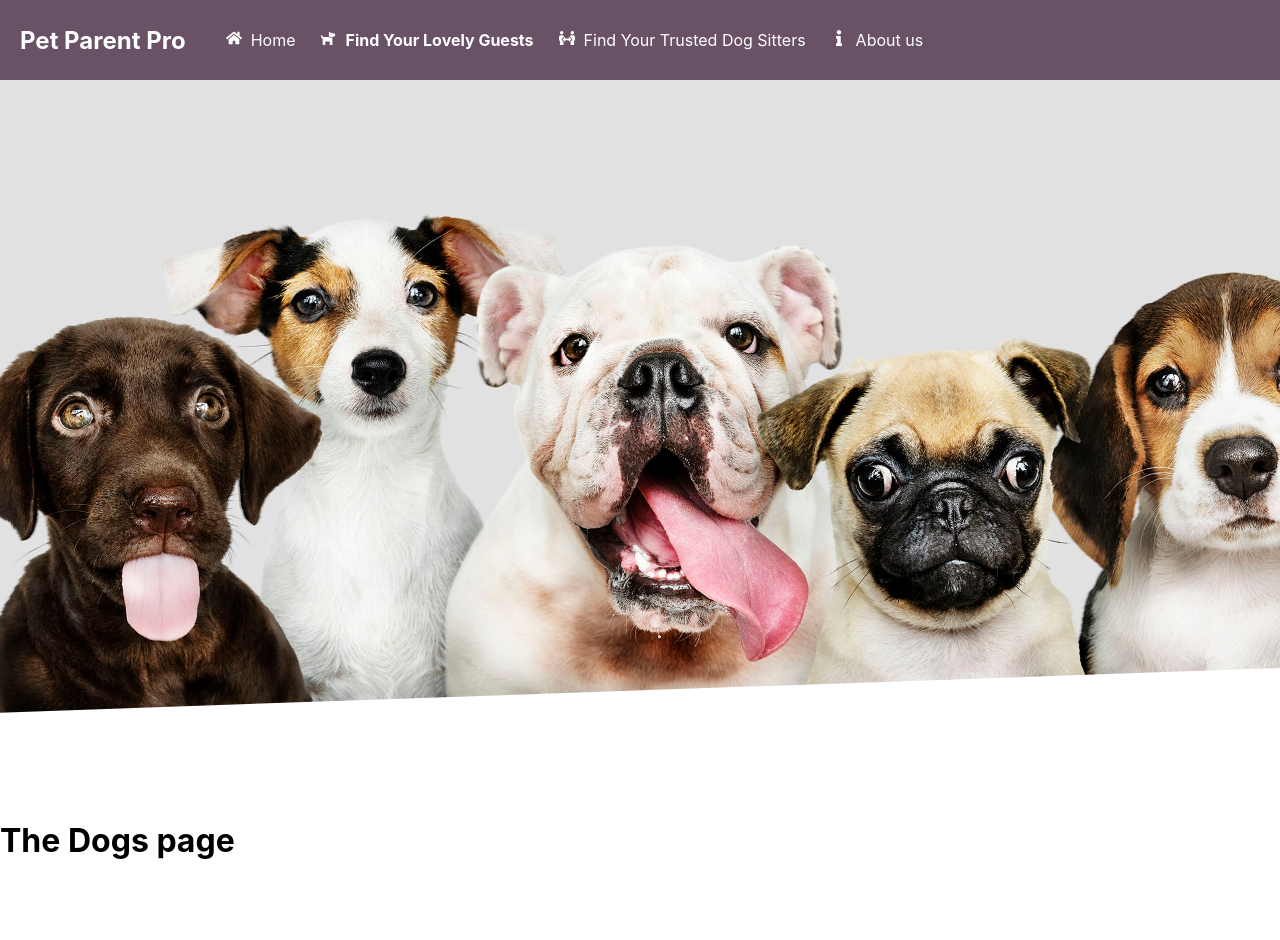
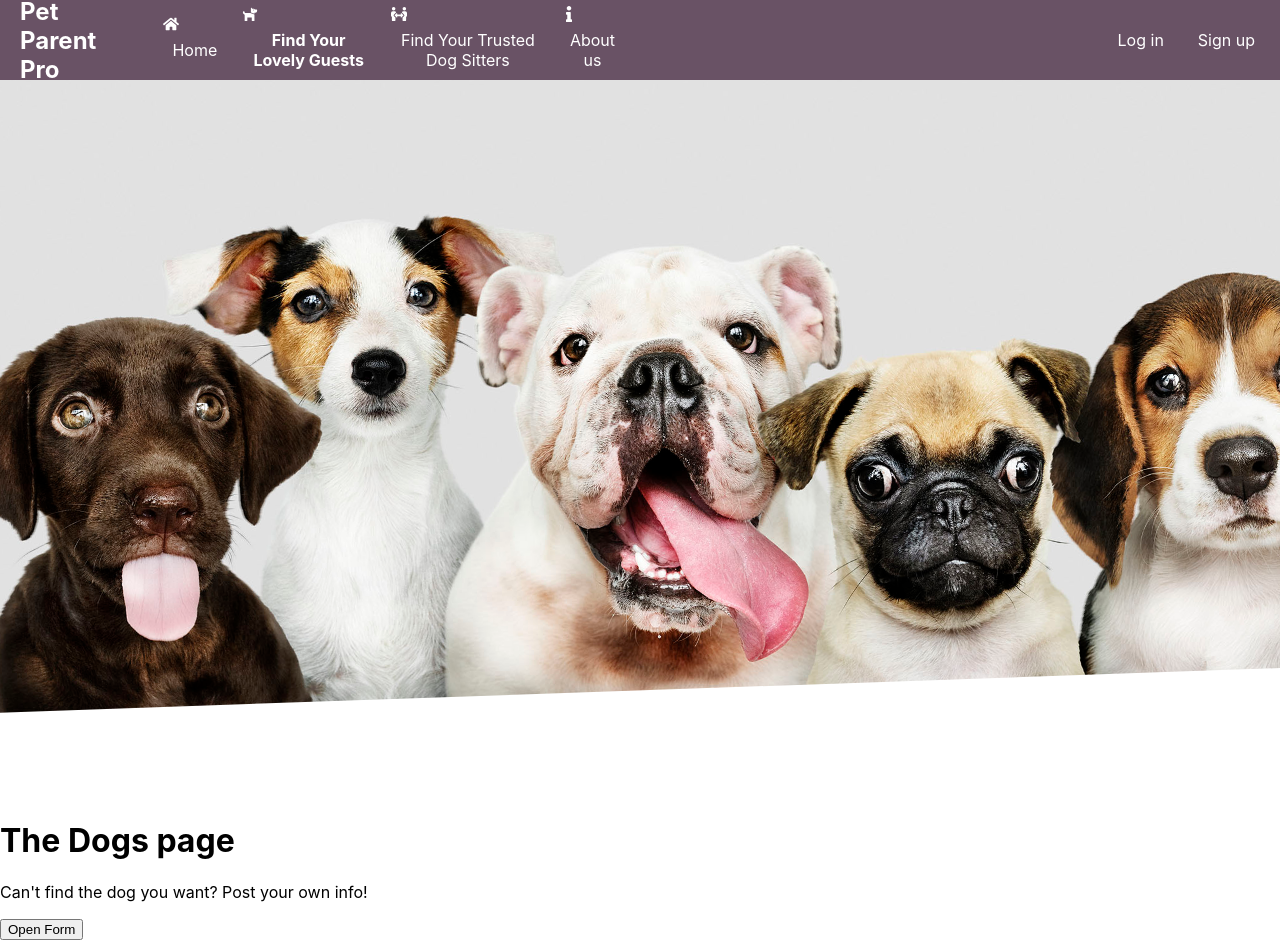
Before and after one commit to JasonLengUSC/Pet-Parent-Pro, a React (Create React App) app: page /Dogs in a window 1280 px wide. Before the commit the page ends 882 px from the top, so only its background shows below. Built offline with nearby package versions, Linux system fonts and the light colour scheme.

Commit message:
PPP-3 & PPP-4 Added Sign Btns & unstyled sitter form

```diff
--- a/src/App.js
+++ b/src/App.js
@@ -5,6 +5,9 @@ import Dogs from "./pages/Dogs";
 import Sitters from "./pages/Sitters";
 import About from "./pages/About";
 import NotFound from "./pages/NotFound";
+import Register from './pages/Register';
+import Login from './pages/Login';
+import Logout from './pages/Logout';
 
 import Header from "./components/Layout/Header";
 
@@ -28,6 +31,15 @@ function App() {
         <Route path="/About">
           <About />
         </Route>
+        <Route path="/login">
+          <Login />
+        </Route>
+        <Route path="/logout">
+          <Logout />
+        </Route>
+        <Route path="/register">
+          <Register />
+        </Route>
         <Route path="*">
           <NotFound />
         </Route>
--- a/src/components/Layout/Header.js
+++ b/src/components/Layout/Header.js
@@ -4,6 +4,7 @@ import { FaHome, FaDog, FaPeopleArrows, FaInfo } from "react-icons/fa";
 import NavButton from "../UI/NavButton";
 import classes from "./Header.module.css";
 import headerDogImage from "../../assets/header-dogs.jpeg";
+import { useState, Fragment } from "react";
 
 const headerItems = [
   {
@@ -44,14 +45,39 @@ const navBtnArr = headerItems.map((item) => {
 });
 
 const Header = (props) => {
+  const [login, setLogin] = useState(false);
   return (
     <>
       <header className={classes.header}>
-        <h1 className={classes["site-name"]}>Pet Parent Pro</h1>
-        {[...navBtnArr]}
+        <div className={classes["header-primary"]}>
+          <h1 className={classes["site-name"]}>Pet Parent Pro</h1>
+          {[...navBtnArr]}
+        </div>
+        <div className={classes["header-sign"]}>
+          {login ?
+            <NavButton>
+              <NavLink activeClassName={classes.active} to="/logout">
+                Log out
+              </NavLink>
+            </NavButton>
+            :
+            <Fragment>
+              <NavButton>
+                <NavLink activeClassName={classes.active} to="/login">
+                  Log in
+                </NavLink>
+              </NavButton>
+              <NavButton>
+                <NavLink activeClassName={classes.active} to="/register">
+                  Sign up
+                </NavLink>
+              </NavButton>
+            </Fragment>
+          }
+        </div>
       </header>
       <div className={classes["main-image"]}>
-        <img src={headerDogImage} alt="doggies"/>
+        <img src={headerDogImage} alt="doggies" />
       </div>
     </>
   );
--- a/src/components/Layout/Header.module.css
+++ b/src/components/Layout/Header.module.css
@@ -1,4 +1,20 @@
-.header {
+.header{
+  top: 0;
+  left: 0;
+  width: 100%;
+  height: 5rem;
+  background-color: #695265;
+  color: white;
+  display: flex;
+  flex-direction: row;
+  justify-content: space-between;
+  align-items: center;
+  padding: 0;
+  border: 0;
+  margin: 0;
+  box-shadow: 0 2px 8px rgba(0, 0, 0, 0.25);
+}
+.header-primary {
   top: 0;
   left: 0;
   width: 100%;
@@ -12,7 +28,21 @@
   padding: 0;
   border: 0;
   margin: 0;
-    box-shadow: 0 2px 8px rgba(0, 0, 0, 0.25);
+}
+.header-sign {
+  top: 0;
+  left: 0;
+  width: 100%;
+  height: 5rem;
+  background-color: #695265;
+  color: white;
+  display: flex;
+  flex-direction: row;
+  justify-content: flex-end;
+  align-items: center;
+  padding: 0;
+  border: 0;
+  margin: 0;
 }
 .site-name {
   position: relative;
--- /dev/null
+++ b/src/components/SitterForm/SitterForm.js
@@ -0,0 +1,77 @@
+import { React, Fragment, useState } from "react";
+
+const SitterForm = (props) => {
+    const currentdate = new Date();
+    const timeString = currentdate.getFullYear() + "/"
+        + (currentdate.getMonth() + 1) + "/"
+        + currentdate.getDate() + " "
+        + currentdate.getHours() + ":"
+        + currentdate.getMinutes();
+    const [location, setLocation] = useState("");
+    const [size, setSize] = useState("any");
+    const [description, setDescription] = useState("");
+
+    const changeLocation = (e) => {
+        setLocation(e.target.value);
+    };
+    const changeSize = (e) => {
+        setSize(e.target.value);
+    };
+    const changeDescription = (e) => {
+        setDescription(e.target.value);
+    };
+    const submitSitterForm = () => {
+        const formData = {
+            name: props.userInfo.username,
+            rating: props.userInfo.rating,
+            time: timeString,
+            location: location,
+            size: size,
+            description: description,
+        };
+        console.log("Submitted data: ");
+        console.log(formData);
+    };
+
+    return (
+        <Fragment>
+            <p>Name: {props.userInfo.username}</p>
+            <p>Date: {timeString}
+            </p>
+            <p>Rating: {props.userInfo.rating}/5</p>
+            <label htmlFor="location">Location: </label>
+            <input
+                type="text"
+                id="location"
+                required
+                onChange={changeLocation}
+            />
+            <label htmlFor="size">Preferred Size: </label>
+            <select
+                id="size"
+                defaultValue="any"
+                required
+                onChange={changeSize}
+            >
+                <option value="any">Any</option>
+                <option value="small">Small</option>
+                <option value="medium">Medium</option>
+                <option value="large">Large</option>
+            </select>
+            <label htmlFor="description">Description: </label>
+            <textarea
+                id="description"
+                rows="5"
+                cols="50"
+                placeholder="Write something about yourself."
+                onChange={changeDescription}
+            />
+            <button
+                onClick={submitSitterForm}
+            >Submit
+            </button>
+        </Fragment>
+    );
+};
+
+export default SitterForm;
--- a/src/components/UI/NavButton.js
+++ b/src/components/UI/NavButton.js
@@ -3,7 +3,7 @@ import classes from "./NavButton.module.css";
 
 const NavButton = (props) => {
   return (
-    <a href={props.url}>
+    <div>
       {props.icon}
       <button
         className={classes.button}
@@ -12,7 +12,7 @@ const NavButton = (props) => {
       >
         {props.children}
       </button>
-    </a>
+    </div>
   );
 };
 
--- a/src/pages/Dogs.js
+++ b/src/pages/Dogs.js
@@ -1,10 +1,30 @@
+import { React, Fragment } from "react";
+import { useState } from "react/cjs/react.development";
+import SitterForm from "../components/SitterForm/SitterForm";
+
+const userInfo = {
+  username: "TestUser01",
+  rating: 5,
+};
 
 const Dogs = () => {
-    return (
-        <>
-          <h1>The Dogs page</h1>
-        </>
-      );
+  const [showSitterForm, setShowSitterForm] = useState(false);
+
+  const toggleSitterForm = () => {
+    const newStatus = !showSitterForm;
+    setShowSitterForm(newStatus);
+  };
+  return (
+    <Fragment>
+      <h1>The Dogs page</h1>
+      <p>Can't find the dog you want? Post your own info!</p>
+      <button onClick={toggleSitterForm}>{showSitterForm ? "Close Form" : "Open Form"}</button>
+      {showSitterForm ? <SitterForm
+        userInfo={userInfo}
+      /> : <></>
+      }
+    </Fragment>
+  );
 };
 
 export default Dogs;
--- /dev/null
+++ b/src/pages/Login.js
@@ -0,0 +1,11 @@
+import React from "react";
+
+const Login = () => {
+    return (
+        <>
+            <h1>The Login Page</h1>
+        </>
+    );
+};
+
+export default Login;
--- /dev/null
+++ b/src/pages/Logout.js
@@ -0,0 +1,11 @@
+import React from "react";
+
+const Logout = () => {
+    return (
+        <>
+            <h1>You have logged out.</h1>
+        </>
+    );
+};
+
+export default Logout;
--- /dev/null
+++ b/src/pages/Register.js
@@ -0,0 +1,11 @@
+import React from "react";
+
+const Register = () => {
+    return (
+        <>
+            <h1>The Register page</h1>
+        </>
+    );
+};
+
+export default Register;
```
Also changed, not shown: src/pages/Sitters.js (+5 -5 lines). Lines whose indentation alone changed are shown as unchanged.
